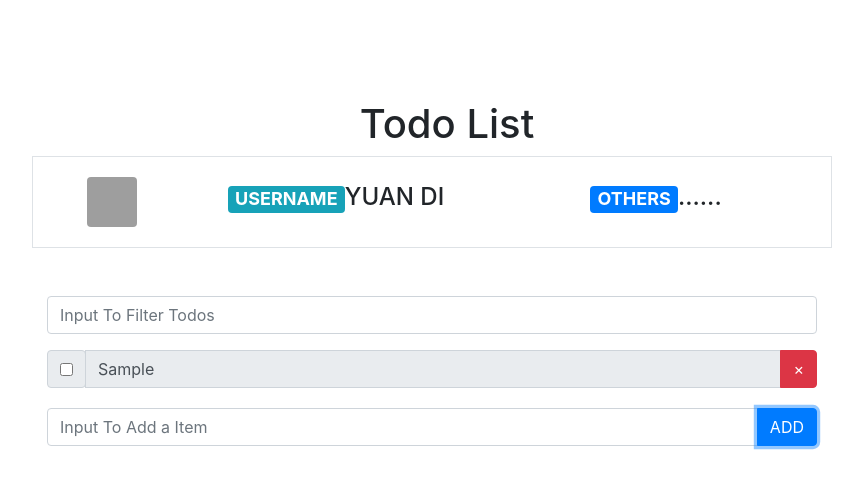
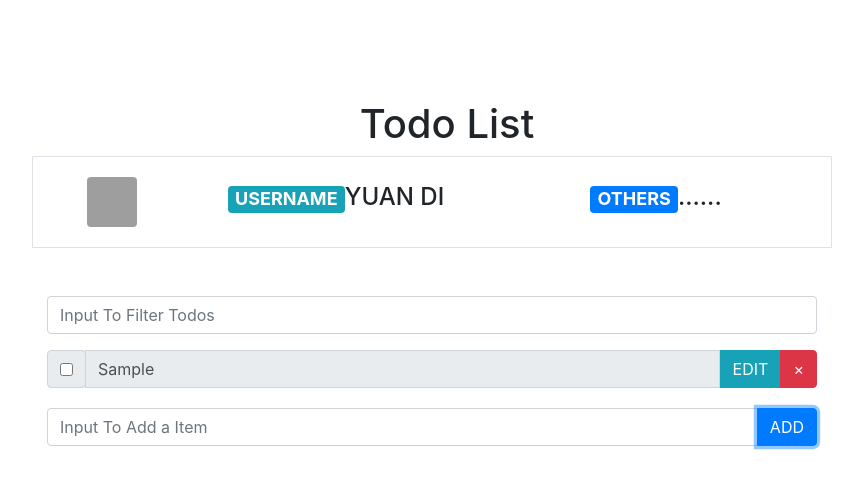
Before and after one commit to DDDYuan/todo-list-redux, a React (Create React App) app: page / in a window 1280 px wide. Both pictures are taken after typing "Sample" into the empty fields and a click on the button "ADD". Shown: the top 488 px of the page, without its empty margins (193-1056 px from the left). Built offline with nearby package versions, Linux system fonts and the light colour scheme; grey boxes are pictures that could not be loaded.

Commit message:
implement edit button

```diff
--- a/src/components/TodoItem.js
+++ b/src/components/TodoItem.js
@@ -9,7 +9,11 @@ const TodoItem = ({
 }) => {
   let input;
   const onSave = () => {
-    editTodo(todo.id, input.value);
+    if (input.value.trim().length > 0) {
+      editTodo(todo.id, input.value);
+    } else {
+      input.value = todo.value;
+    }
     editableStatus(todo.id, false);
   };
   return (
@@ -28,12 +32,20 @@ const TodoItem = ({
         readOnly={!todo.editable}
         disabled={todo.checked}
         ref={node => (input = node)}
-        onDoubleClick={() => editableStatus(todo.id, true)}
         onKeyDown={e => {
           if (e.keyCode === 13) onSave();
         }}
         onBlur={onSave}
       />
+      <button
+        className="btn btn-info rounded-0"
+        onClick={() => {
+          if (!todo.checked) editableStatus(todo.id, true);
+          input.focus();
+        }}
+      >
+        EDIT
+      </button>
       <div className="input-group-append">
         <button className="btn btn-danger" onClick={() => removeTodo(todo.id)}>
           ×
```
